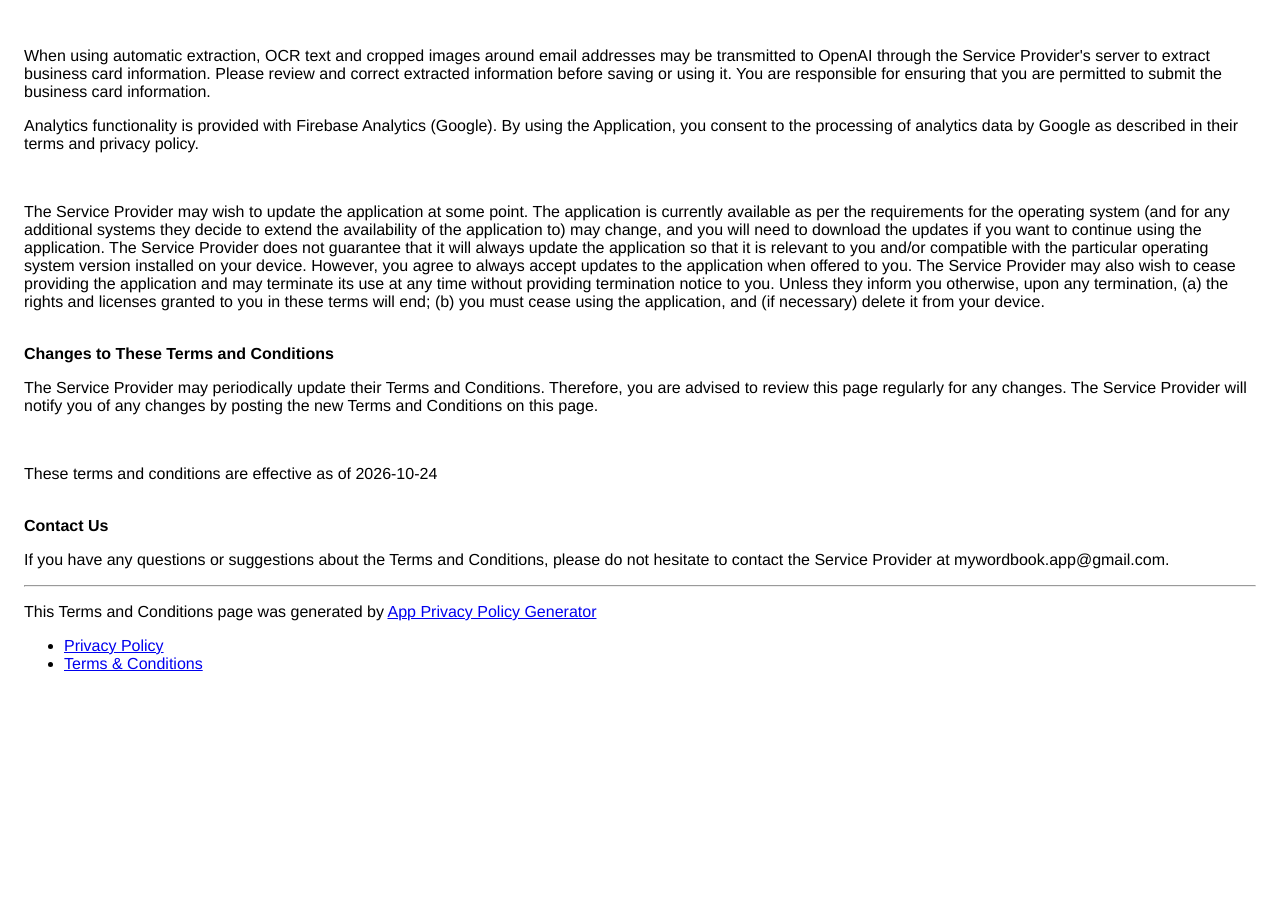
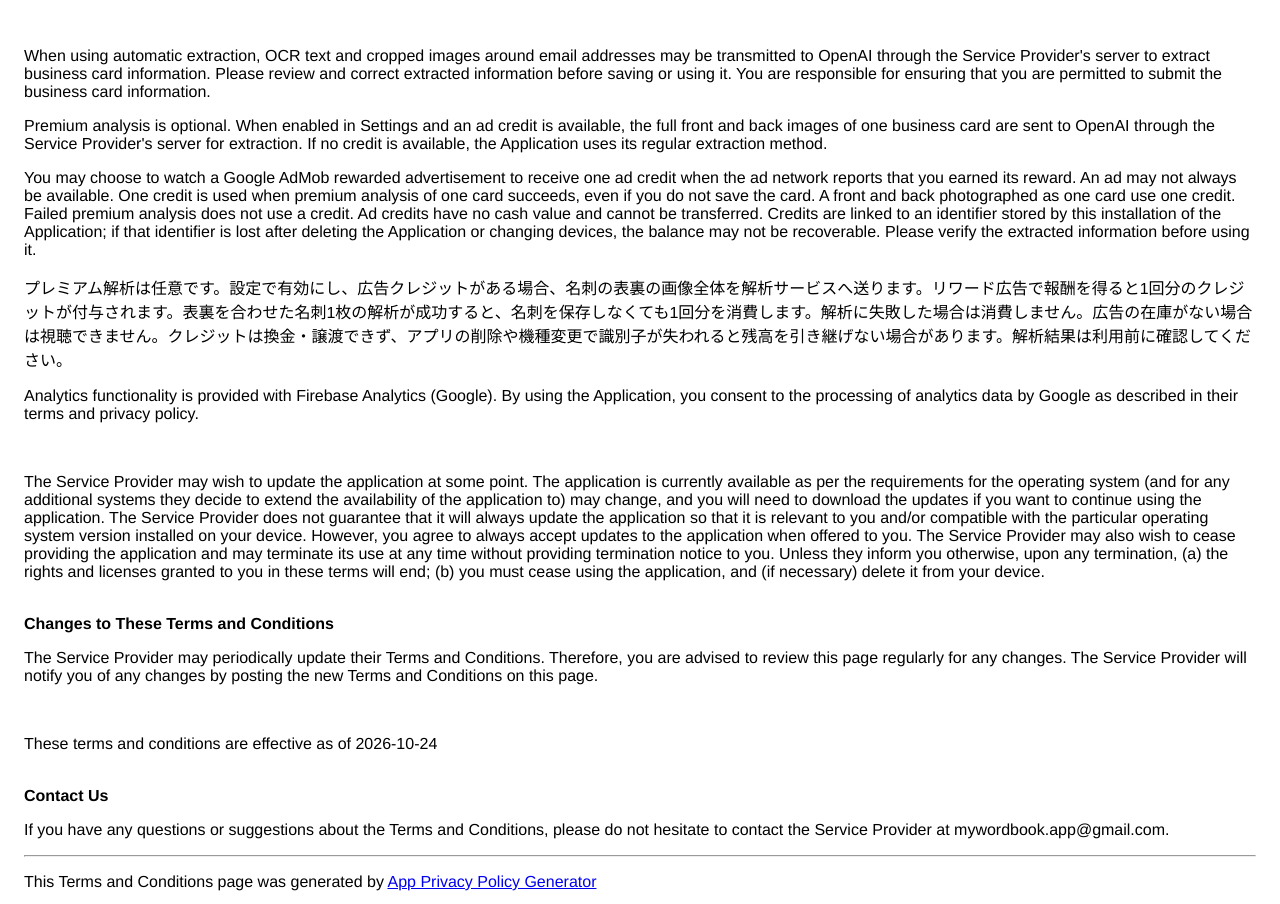
Before and after one commit to shiba6v/meishi-page, a plain HTML site: page terms.html in a window 1280 px wide. Shown: the part 1140-2044 px from the top of the page. Before the commit the page ends 1853 px from the top, so only its background shows below. Drawn offline with Linux system fonts and the light colour scheme.

Commit message:
Document rewarded ads and premium credits

```diff
--- a/terms.html
+++ b/terms.html
@@ -137,6 +137,27 @@
       ensuring that you are permitted to submit the business card information.
     </p>
     <p>
+      Premium analysis is optional. When enabled in Settings and an ad credit is
+      available, the full front and back images of one business card are sent to
+      OpenAI through the Service Provider's server for extraction. If no credit
+      is available, the Application uses its regular extraction method.
+    </p>
+    <p>
+      You may choose to watch a Google AdMob rewarded advertisement to receive
+      one ad credit when the ad network reports that you earned its reward. An ad
+      may not always be available. One credit is used when premium analysis of
+      one card succeeds, even if you do not save the card. A front and back
+      photographed as one card use one credit. Failed premium analysis does not
+      use a credit. Ad credits have no cash value and cannot be transferred.
+      Credits are linked to an identifier stored by this installation of the
+      Application; if that identifier is lost after deleting the Application or
+      changing devices, the balance may not be recoverable. Please verify the
+      extracted information before using it.
+    </p>
+    <p>
+      プレミアム解析は任意です。設定で有効にし、広告クレジットがある場合、名刺の表裏の画像全体を解析サービスへ送ります。リワード広告で報酬を得ると1回分のクレジットが付与されます。表裏を合わせた名刺1枚の解析が成功すると、名刺を保存しなくても1回分を消費します。解析に失敗した場合は消費しません。広告の在庫がない場合は視聴できません。クレジットは換金・譲渡できず、アプリの削除や機種変更で識別子が失われると残高を引き継げない場合があります。解析結果は利用前に確認してください。
+    </p>
+    <p>
       Analytics functionality is provided with Firebase Analytics (Google). By
       using the Application, you consent to the processing of analytics data by
       Google as described in their terms and privacy policy.
```
Also changed, not shown: privacy.html (+6 -2 lines).
